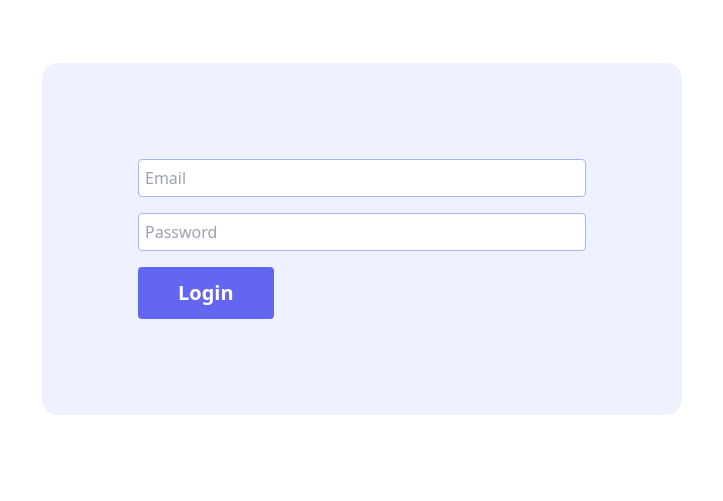
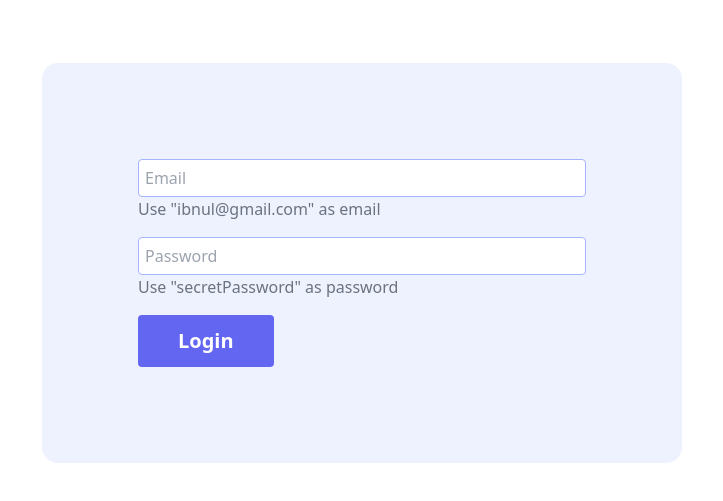
Before and after one commit to ibnulferdous/Rack-Bank, a plain HTML site: page index.html in a window 1280 px wide. Shown: the part 189-690 px from the top of the page, without its empty margins (278-1001 px from the left). Drawn offline with nearby package versions, Linux system fonts and the light colour scheme.

Commit message:
Email and password text shown

```diff
--- a/index.html
+++ b/index.html
@@ -16,8 +16,10 @@
 
     <main id="login-section" class="bg-indigo-50 w-1/2 mx-auto p-24 mt-16 mt-24 rounded-2xl">
         <div id="login-form flex flex-col">
-            <input type="email" name="email" id="email" class="block mb-4 w-full p-1.5 rounded border border-indigo-300" placeholder="Email">
-            <input type="password" name="password" id="password" class="block mb-4 w-full p-1.5 rounded border border-indigo-300" placeholder="Password">
+            <input type="email" name="email" id="email" class="block w-full p-1.5 rounded border border-indigo-300" placeholder="Email">
+            <p class="mb-4 text-gray-500">Use "ibnul@gmail.com" as email</p>
+            <input type="password" name="password" id="password" class="block w-full p-1.5 rounded border border-indigo-300" placeholder="Password">
+            <p class="mb-4 text-gray-500">Use "secretPassword" as password</p>
             <button type="submit" id="login-btn" class="block rounded bg-indigo-500 text-white font-bold py-3 px-10 text-xl">Login</button>
         </div>
     </main>
```
